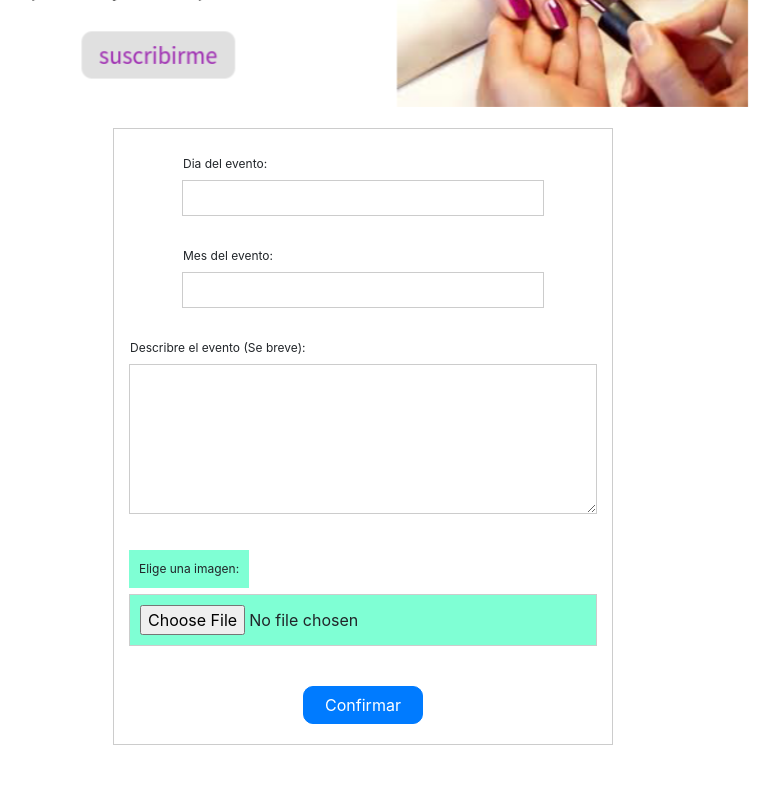
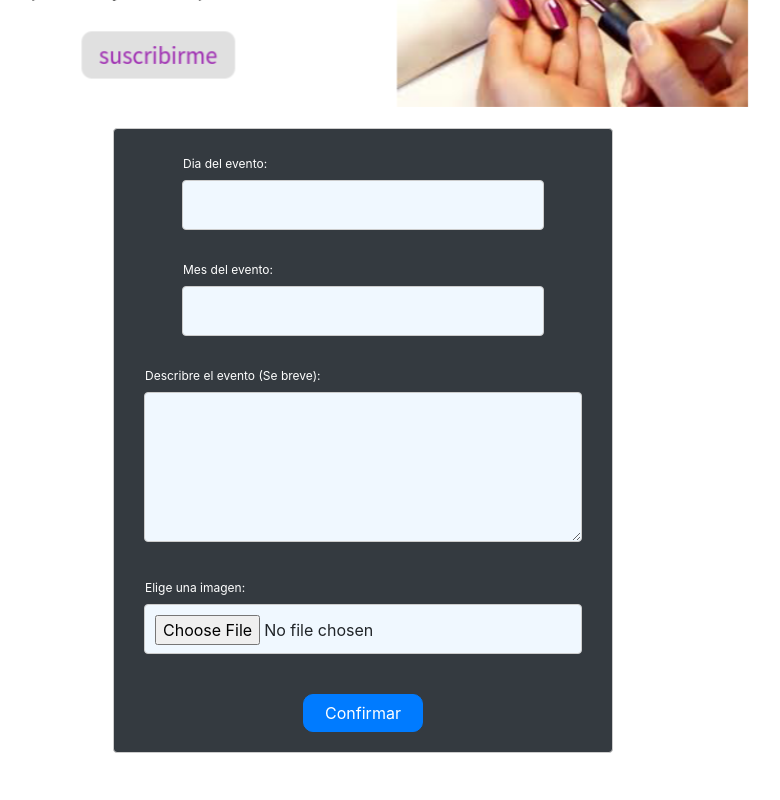
Before and after one commit to Angel10050/nailu_project, a React (Create React App) app: page /admin/content in a window 1280 px wide. Shown: the part 580-1380 px from the top of the page, without its empty margins (277-1057 px from the left). Built offline with nearby package versions, Linux system fonts and the light colour scheme; no server answers.

Commit message:
page to admin content to review, now form with state to json

```diff
--- a/src/App.js
+++ b/src/App.js
@@ -11,7 +11,7 @@ import Footer from './Components/Footer/Footer'
 
 import AdminPage from './Components/AdminPage/AdminPage'
 import { BrowserRouter as Router, Switch, Route } from 'react-router-dom'
-import Login from './Components/adminPage/Login/loginUser'
+import Login from './Components/AdminPage/Login/loginUser'
 
 class App extends React.Component {
   componentDidMount() {
--- a/src/Components/AdminPage/AdminForm/AdminForm.js
+++ b/src/Components/AdminPage/AdminForm/AdminForm.js
@@ -12,8 +12,8 @@ class AdminForm extends Component{
 
     handleSubmit = (event) => {
         event.preventDefault()
-        console.log(this.state);
-
+        const infoToJson = JSON.stringify(this.state)
+        JSON.parse(infoToJson)
      }
 
     handleChange = (event) => {
@@ -21,8 +21,6 @@ class AdminForm extends Component{
          this.setState({
                 [id] : value
          })
-         console.log(this.state);
-
     }
     render(){
         return(
@@ -62,7 +60,6 @@ class AdminForm extends Component{
 
                             <label htmlFor='eventImage' className='adminLabel labelButton'>Elige una imagen:</label>
                             <input value={this.state.eventImage} type='file' name='eventImage' id='eventImage' className='adminInput' onChange={this.handleChange} />
-                            <span>{this.state.eventImage.toString()}</span>
 
                     </div>
 
--- a/src/Components/AdminPage/AdminForm/adminFormStyle.css
+++ b/src/Components/AdminPage/AdminForm/adminFormStyle.css
@@ -1,12 +1,14 @@
 .adminForm {
     width: 500px;
     margin: 20px;
-    padding: 15px;
+    padding: 15px 30px;
     border: 1px solid #ccc;
     display: flex;
     justify-content: space-around;
     flex-direction: column;
     align-items: center;
+    background-color:#343a40;
+    border-radius:4px;
 }
 
 .formEventDate, .formEventContent {
@@ -16,10 +18,13 @@
 
 .adminInput {
     width: 100%;
+    height: 50px;
     padding: 5px 10px;
     margin: 5px 0 20px 0;
     box-sizing: border-box;
     border: 0.5px solid #ccc;
+    border-radius: 4px;
+    background-color: aliceblue;
 }
 
 .textarea {
@@ -28,20 +33,16 @@
     min-height: 150px;
 }
 
-.adminLabel {
+.adminLabel, .labelButton {
     font-size: 12px;
     margin: 10px 0 1px 0;
     padding: 1px;
+    color: white;
 }
 
 .adminInput[type='file']{
     /* display: none; */
-    background-color: aquamarine;
-    padding: 10px;
-}
-
-.labelButton{
-    background-color: aquamarine;
+    background-color: aliceblue;
     padding: 10px;
 }
 
```
